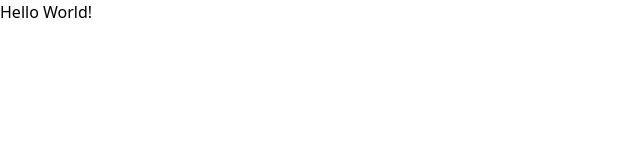
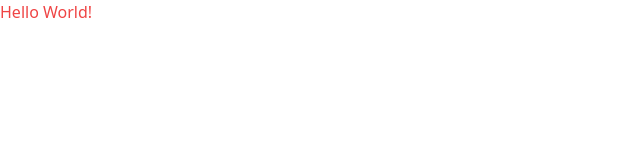
Before and after one commit to iqbalpakeh/trackv, an Angular app in the folder web/: page / in a window 1280 px wide. Shown: the top 160 px of the page, without its empty margins (0-640 px from the left). Built offline with nearby package versions, Linux system fonts and the light colour scheme.

Commit message:
add tailwind color

```diff
--- a/web/src/app/app.component.html
+++ b/web/src/app/app.component.html
@@ -1 +1 @@
-<h1>{{title}}</h1>
+<h1 class="text-red-500">{{ title }}</h1>
```
